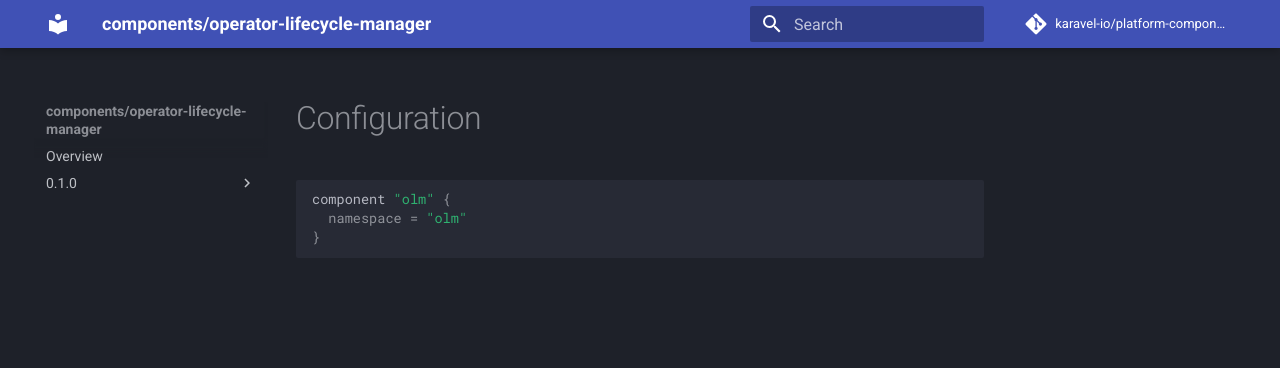
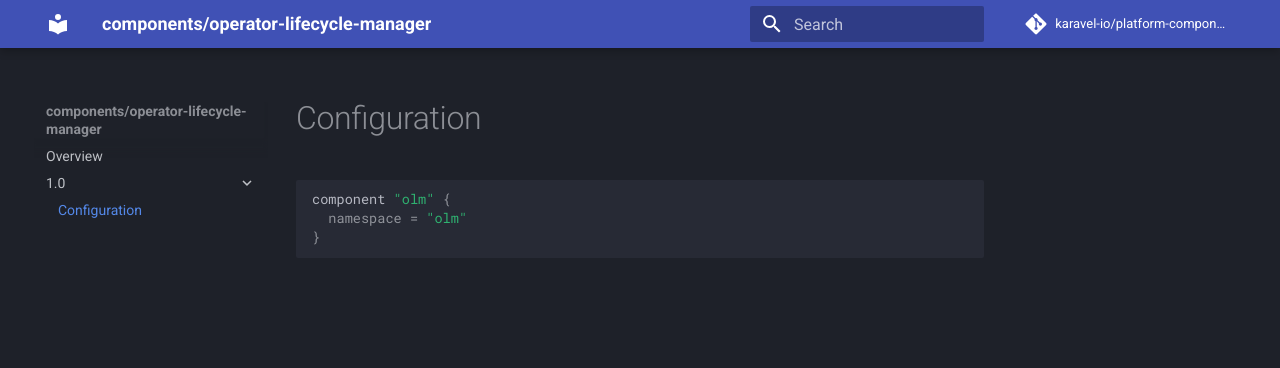
Before and after one commit to karavel-io/platform-component-olm, an MkDocs documentation site: the page built from docs/1.0/configuration.md, in a window 1280 px wide. Shown: the top 368 px of the page. Built offline with MkDocs 1.6.1 and Material for MkDocs 9.7.7, drawn with Linux system fonts in a browser that asks for light colours; comment, search, counter and statistics services are not loaded.

Commit message:
Add 1.1 docs

```diff
--- a/mkdocs.yml
+++ b/mkdocs.yml
@@ -22,5 +22,5 @@ markdown_extensions:
       permalink: true
 nav:
   - Overview: index.md
-  - 0.1.0:
-    - 0.1.0/configuration.md
+  - 1.0:
+    - 1.0/configuration.md
```
Also changed, not shown: docs/1.1/configuration.md (added, +7 -0 lines), docs/1.0/configuration.md (renamed from docs/1.0.0/configuration.md).
